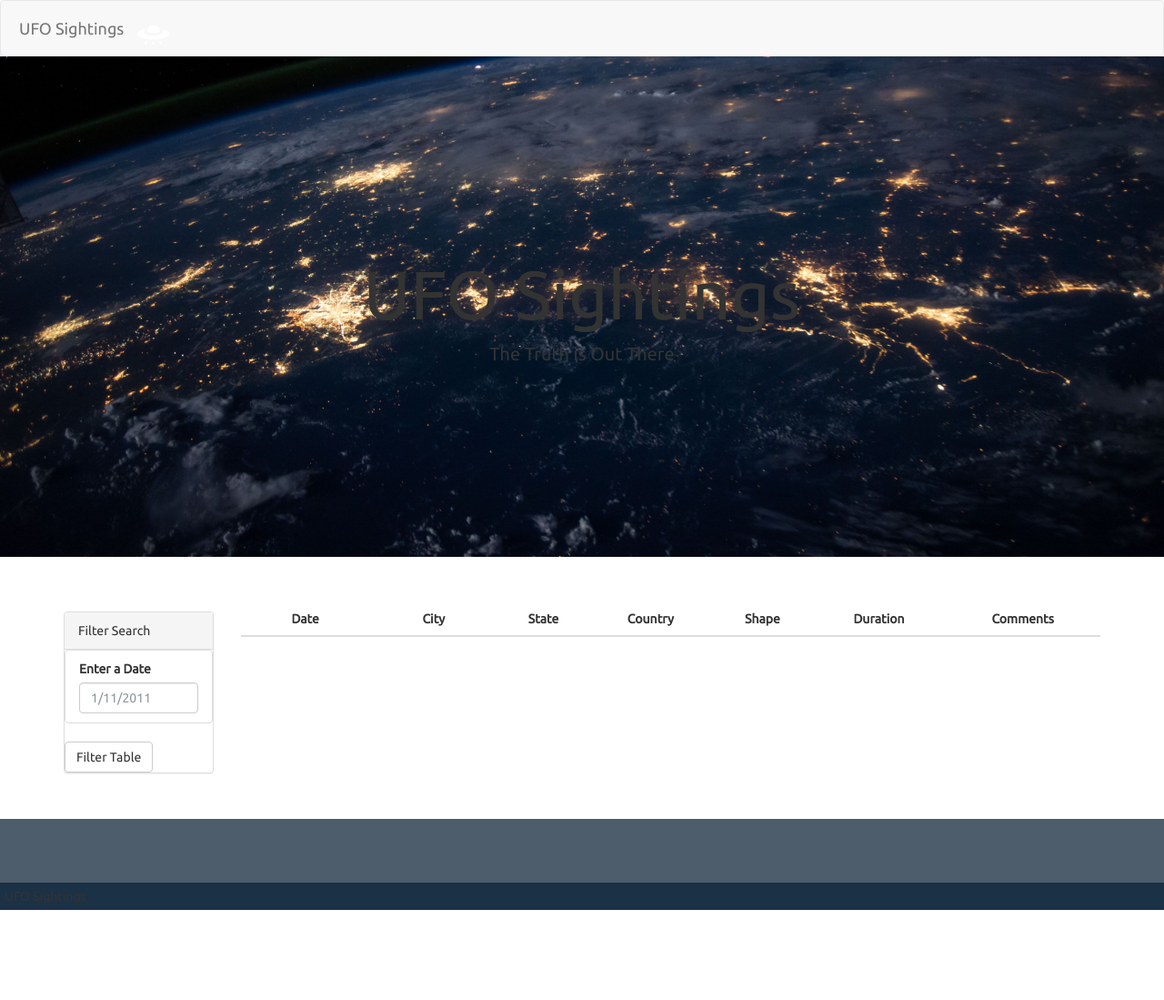
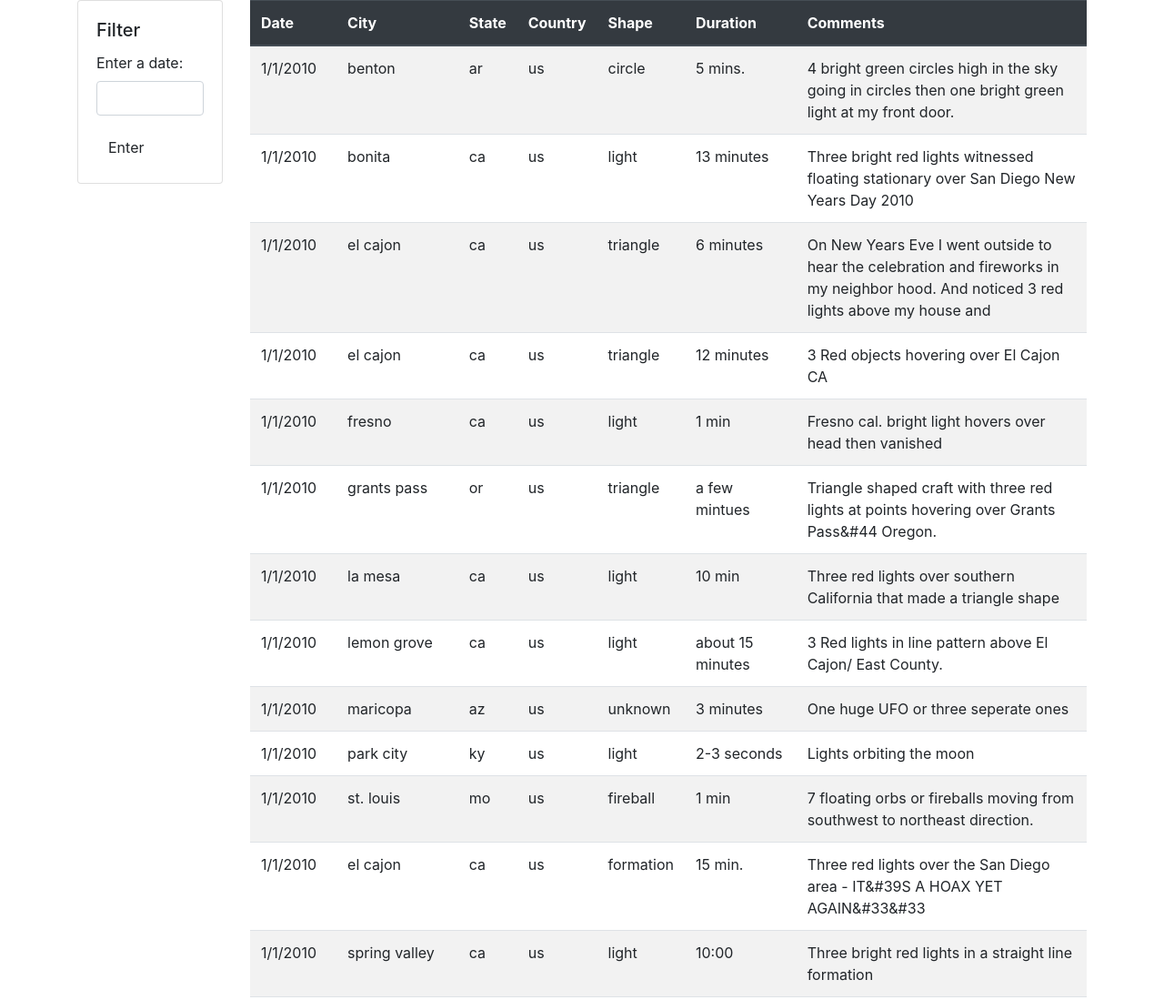
Before and after one commit to nukemecha/javascript-challenge, a plain HTML site: page index.html in a window 1280 px wide. Shown: the top 1099 px of the page at 91% size. Before the commit the page ends 1000 px from the top, so only its background shows below. Drawn offline with nearby package versions, Linux system fonts and the light colour scheme.

Commit message:
Final push.

```diff
--- a/index.html
+++ b/index.html
@@ -1,79 +1,59 @@
 <!DOCTYPE html>
-<html>
+<html lang="en">
+<head>
+    <meta charset="UTF-8">
+    <meta name="viewport" content="width=device-width, initial-scale=1.0">
 
-<head>
-  <meta charset="utf-8">
-  <title>UFO Finder</title>
-  <meta name="viewport" content="width=device-width, initial-scale=1">
-  <link rel="stylesheet" href="https://maxcdn.bootstrapcdn.com/bootswatch/3.3.7/superhero/bootstrap.min.css">
-  <link href="https://fonts.googleapis.com/css?family=Ubuntu" rel="stylesheet">
-  <link rel="stylesheet" href="static/css/style.css">
+    <link rel="stylesheet" href="https://stackpath.bootstrapcdn.com/bootstrap/4.3.1/css/bootstrap.min.css" integrity="sha384-ggOyR0iXCbMQv3Xipma34MD+dH/1fQ784/j6cY/iJTQUOhcWr7x9JvoRxT2MZw1T" crossorigin="anonymous">
+
+    <title>UFO Sightings Locator</title>
+
+    <script src="https://d3js.org/d3.v5.min.js"></script>
 </head>
-
 <body>
     <div class="wrapper">
-    <nav class="navbar navbar-default">
-      <div class="container-fluid">
-        <div class="navbar-header">
-          <a class="navbar-brand" href="index.html">UFO Sightings
-            <img class="nav-ufo" src="static/images/ufo.svg">
-          </a>
-        </div>
-      </div>
-    </nav>
-    <div class="hero text-center">
-      <h1>UFO Sightings</h1>
-      <p>The Truth is Out There</p>
-    </div>
         <div class="container">
-      <div class="row margin-top-50">
+            <div class="row">
                 <div class="col-md-2">
-          <aside class="filters">
-            <div class="panel panel-default">
-              <div class="panel-heading">Filter Search</div>
-              <div class="panel-body">
+                    <!-- filter controls here -->
+                    <div class="card">
+                        <div class="card-body">
+                            <h5 class="card-title">Filter</h5>
                             <form>
                                 <div class="form-group">
-                    <ul class="list-group" id="filters">
-                      <li class="filter list-group-item">
-                        <label for="date">Enter a Date</label>
-                        <input class="form-control" id="datetime" type="text" placeholder="1/11/2011">
-                      </li>
-                    </ul>
+                                    <label for="filter-form">Enter a date:</label>
+                                    <input class="form-control" id="filter-form-input" name="filter-form" type="text">
                                 </div>
-                  <button id="filter-btn" type="button" class="btn btn-default">Filter Table</button>
+                                <button id="button" type="button" class="btn btn-default">Enter</button>
                             </form>
                         </div>
                     </div>
-          </aside>
                 </div>
                 <div class="col-md-10">
-          <div id="table-area" class="">
-            <table id="ufo-table" class="table table-striped">
-              <thead>
+                    <!-- table goes here -->
+                    <table class="table table-striped">
+                        <thead class="thead-dark">
                             <tr>
-                  <th class="table-head">Date</th>
-                  <th class="table-head">City</th>
-                  <th class="table-head">State</th>
-                  <th class="table-head">Country</th>
-                  <th class="table-head">Shape</th>
-                  <th class="table-head">Duration</th>
-                  <th class="table-head">Comments</th>
+                                <th>Date</th>
+                                <th>City</th>
+                                <th>State</th>
+                                <th>Country</th>
+                                <th>Shape</th>
+                                <th>Duration</th>
+                                <th>Comments</th>
                             </tr>
                         </thead>
-              <tbody></tbody>
+                        <tbody>
+
+                        </tbody>
                     </table>
                 </div>
             </div>
         </div>
     </div>
-    <footer class="footer">
-      <span class="bottom">UFO Sightings</span>
-    </footer>
-  </div>
-  <script src="https://cdnjs.cloudflare.com/ajax/libs/d3/4.11.0/d3.js"></script>
+</body>
+
 <script src="static/js/data.js"></script>
 <script src="static/js/app.js"></script>
-</body>
 
 </html>
--- a/static/js/app.js
+++ b/static/js/app.js
@@ -1,4 +1,42 @@
-// from data.js
-var tableData = data;
+var tbody = d3.select("tbody");
+var button = d3.select("#button");
 
-// YOUR CODE HERE!
+// function to populate our table
+
+function populateTable(foo) {
+    clearTable();
+    foo.forEach((ufo) => {
+        let row = tbody.append("tr");
+        Object.entries(ufo).forEach(([key, value]) => {
+            let cell = row.append("td");
+            cell.text(value);
+        });
+    });
+}
+
+// filter table
+
+function filterTable(foo) {
+    console.log("filterTable called.")
+    var newArray = data.filter(function (bar) {
+        return bar.datetime === foo;
+    });
+    return newArray;
+}
+
+function clearTable() {
+    tds = d3.selectAll("td");
+    tds.remove();
+}
+
+function runFilter() {
+    d3.event.preventDefault();
+    console.log("runFilter called.");
+    var inputElement = d3.select("#filter-form-input");
+    var inputValue = inputElement.property("value");
+    var filtered = filterTable(inputValue);
+    populateTable(filtered);
+}
+
+button.on("click", runFilter);
+populateTable(data);
```
Lines whose indentation alone changed are shown as unchanged.
